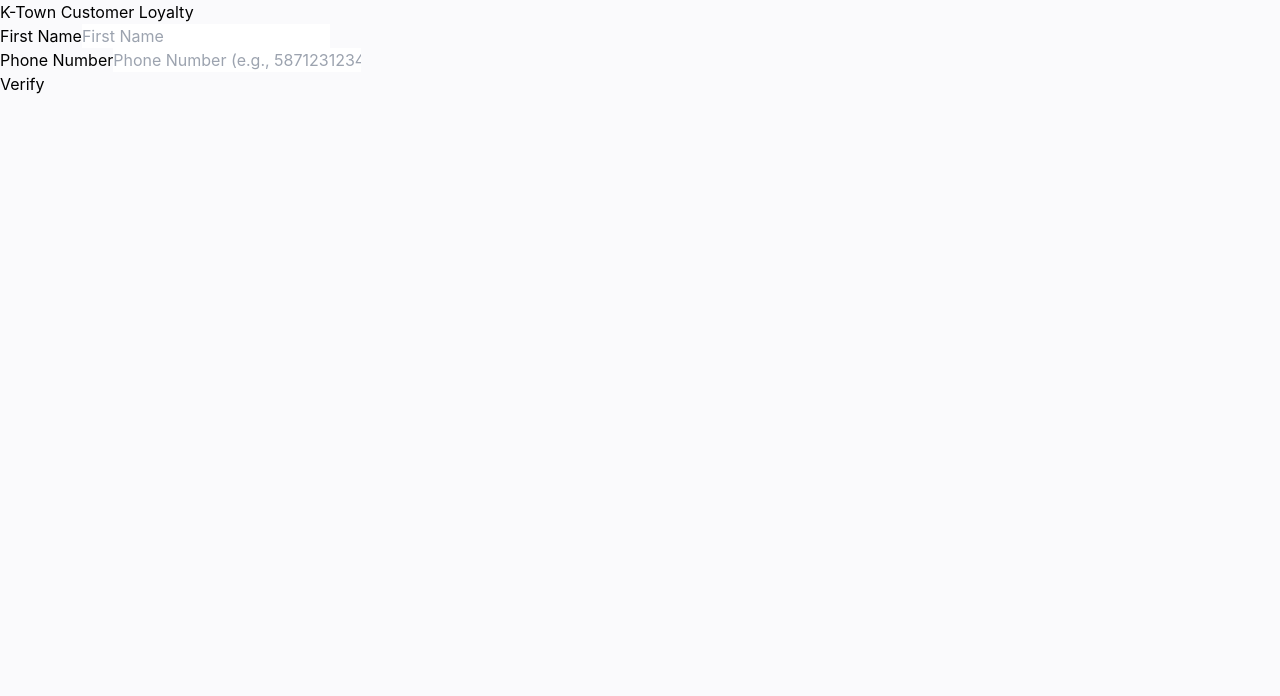
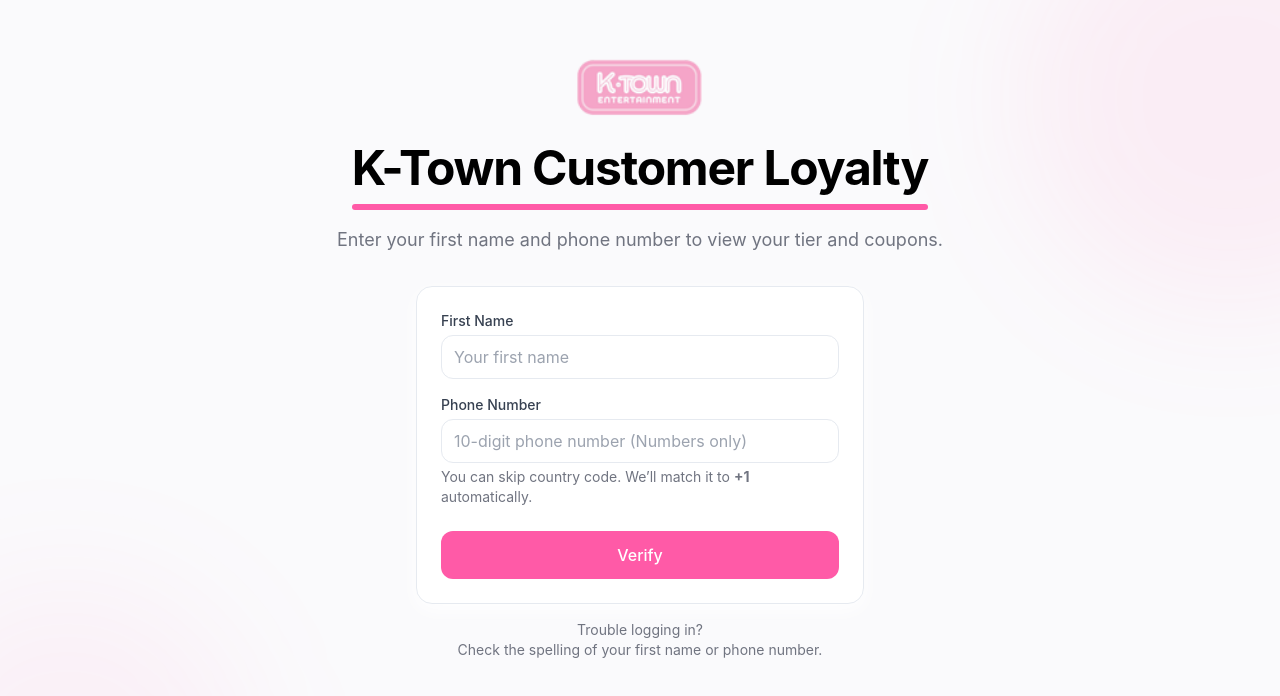
Before and after one commit to yoonsh-ca/Loyalty, a React (Create React App) app in the folder frontend/: page / in a window 1280 px wide. Shown: the top 696 px of the page. Built offline with nearby package versions, Linux system fonts and the light colour scheme.

Commit message:
style: Login.jsx

```diff
--- a/frontend/src/pages/Login.jsx
+++ b/frontend/src/pages/Login.jsx
@@ -2,74 +2,184 @@
 import axios from 'axios';
 import { AuthContext } from '../context/AuthContext';
 import { useNavigate } from 'react-router-dom';
+import Button from '../components/ui/Button';
+import logo from '../assets/logo.png';
 
 export default function Login() {
   const [name, setName] = useState('');
-  const [phone, setPhone] = useState('');
-  const [errorMessage, setErrorMessage] = useState('');
+  const [phoneRaw, setPhoneRaw] = useState('');
+  const [loading, setLoading] = useState(false);
+  const [errorMsg, setErrorMsg] = useState(null);
+
   const { login } = useContext(AuthContext);
   const navigate = useNavigate();
 
-  const normalizePhone = (input) => {
-    const numericValue = input.replace(/\D/g, '');
-    return numericValue.startsWith('1') ? numericValue : `1${numericValue}`;
+  const normalizePhone = (v) => {
+    const digits = (v || '').replace(/\D/g, '');
+    // 고객은 1(국가번호) 없이 입력 가능 → 10자리면 앞에 1 붙여서 보냄
+    if (digits.length === 10) return '1' + digits;
+    // 이미 1로 시작하고 총 11자리면 그대로
+    if (digits.length === 11 && digits.startsWith('1')) return digits;
+    // 그 외는 일단 있는 그대로(백엔드에서 추가 검증)
+    return digits;
   };
 
   const handleSubmit = async (e) => {
     e.preventDefault();
-    setErrorMessage('');
+    setLoading(true);
+    setErrorMsg(null);
 
     try {
-      const normalizedPhone = normalizePhone(phone);
-
       const response = await axios.get('http://localhost:3001/api/customer', {
         params: {
-          name: name,
-          phone: normalizedPhone,
+          name: name.trim(),
+          phone: normalizePhone(phoneRaw),
         },
       });
 
-      if (response.data.success) {
+      if (response.data?.success) {
         login(response.data);
         navigate('/home');
       } else {
-        setErrorMessage(response.data.message);
+        setErrorMsg(
+          response.data?.message || 'Could not verify the information.'
+        );
       }
     } catch (error) {
       console.error('Login API Error: ', error);
-      setErrorMessage('Sorry, failed to log in. Please try again.');
+      setErrorMsg('Sorry, failed to log in. Please try again.');
+    } finally {
+      setLoading(false);
     }
   };
 
   return (
-    <div className='login'>
-      <h1>K-Town Customer Loyalty</h1>
-      <form onSubmit={handleSubmit}>
+    <div className='relative min-h-screen'>
+      {/* 배경 워시 */}
+      <div
+        className='pointer-events-none fixed inset-0 z-0 overflow-hidden'
+        aria-hidden
+      >
+        <div
+          className='absolute -top-28 right-[-160px] h-[420px] w-[420px] rounded-full blur-3xl'
+          style={{ backgroundColor: 'rgba(var(--brand-pink-rgb), 0.08)' }}
+        />
+        <div
+          className='absolute bottom-[-140px] -left-28 h-[360px] w-[360px] rounded-full blur-3xl'
+          style={{ backgroundColor: 'rgba(var(--brand-pink-rgb), 0.06)' }}
+        />
+      </div>
+
+      {/* 본문 */}
+      <main className='relative z-10 container py-10 md:py-14'>
+        {/* 로고 */}
+        <div className='flex justify-center'>
+          <img
+            src={logo}
+            alt='K-Town'
+            className='h-12 md:h-14 lg:h-16 w-auto object-contain select-none'
+          />
+        </div>
+
+        {/* 제목 + 밑줄 (라운드 바) */}
+        <header className='mt-6 text-center'>
+          <div className='inline-block'>
+            <h1 className='text-3xl md:text-5xl font-bold tracking-tight'>
+              K-Town Customer Loyalty
+            </h1>
+            <div className='mt-3 h-1 md:h-[6px] bg-brand rounded-full' />
+          </div>
+          <p className='muted mt-4 text-base md:text-lg leading-7'>
+            Enter your first name and phone number to view your tier and
+            coupons.
+          </p>
+        </header>
+
+        {/* 카드 폼 */}
+        <section className='mt-8 mx-auto max-w-md'>
+          <form
+            onSubmit={handleSubmit}
+            className='rounded-2xl border border-border bg-white p-5 md:p-6 shadow-card'
+            noValidate
+          >
+            {/* 에러 메시지 */}
+            {errorMsg && (
+              <div className='mb-4 rounded-xl border border-danger/30 bg-red-50 px-4 py-3 text-danger'>
+                {errorMsg}
+              </div>
+            )}
+
+            {/* 이름 */}
             <div>
-          <label htmlFor='name'>First Name</label>
+              <label
+                htmlFor='name'
+                className='block text-sm font-medium text-gray-700'
+              >
+                First Name
+              </label>
               <input
                 type='text'
                 id='name'
-            placeholder='First Name'
+                placeholder='Your first name'
+                autoComplete='given-name'
                 value={name}
                 onChange={(e) => setName(e.target.value)}
                 required
+                className='mt-1 w-full h-11 rounded-xl border border-border bg-white px-3
+                           placeholder:text-gray-400 focus-thin'
               />
             </div>
-        <div>
-          <label htmlFor='phone'>Phone Number</label>
+
+            {/* 전화번호 */}
+            <div className='mt-4'>
+              <label
+                htmlFor='phone'
+                className='block text-sm font-medium text-gray-700'
+              >
+                Phone Number
+              </label>
               <input
                 type='tel'
                 id='phone'
-            placeholder='Phone Number (e.g., 5871231234)'
-            value={phone}
-            onChange={(e) => setPhone(e.target.value)}
+                inputMode='numeric'
+                autoComplete='tel'
+                placeholder='10-digit phone number (Numbers only)'
+                value={phoneRaw}
+                onChange={(e) => setPhoneRaw(e.target.value)}
                 required
+                className='mt-1 w-full h-11 rounded-xl border border-border bg-white px-3
+                           placeholder:text-gray-400 focus-thin'
+                aria-describedby='phone-help'
+                aria-invalid={!!errorMsg}
               />
+              <p id='phone-help' className='muted mt-1 text-sm'>
+                You can skip country code. We’ll match it to <strong>+1</strong>{' '}
+                automatically.
+              </p>
             </div>
-        <button type='submit'>Verify</button>
+
+            {/* 제출 */}
+            <div className='mt-6'>
+              <Button
+                type='submit'
+                variant='primary'
+                size='lg'
+                fullWidth
+                loading={loading}
+                loadingText='Verifying...'
+              >
+                Verify
+              </Button>
+            </div>
           </form>
-      {errorMessage && <p className='error-message'>{errorMessage}</p>}
+
+          {/* 도움말 링크 (선택) */}
+          <p className='muted text-sm mt-4 text-center'>
+            Trouble logging in? <br />
+            Check the spelling of your first name or phone number.
+          </p>
+        </section>
+      </main>
     </div>
   );
 }
```
Lines whose indentation alone changed are shown as unchanged.
